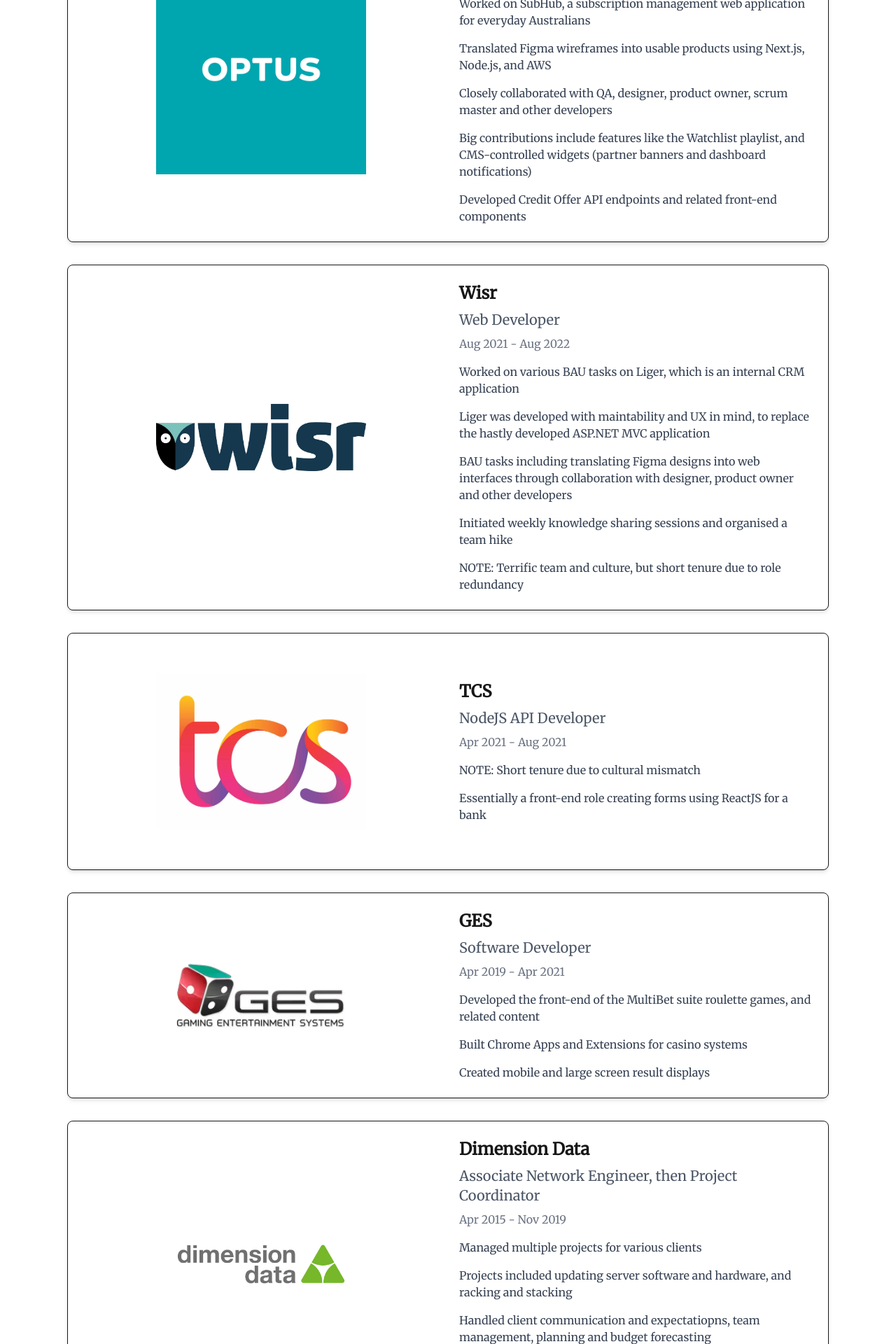
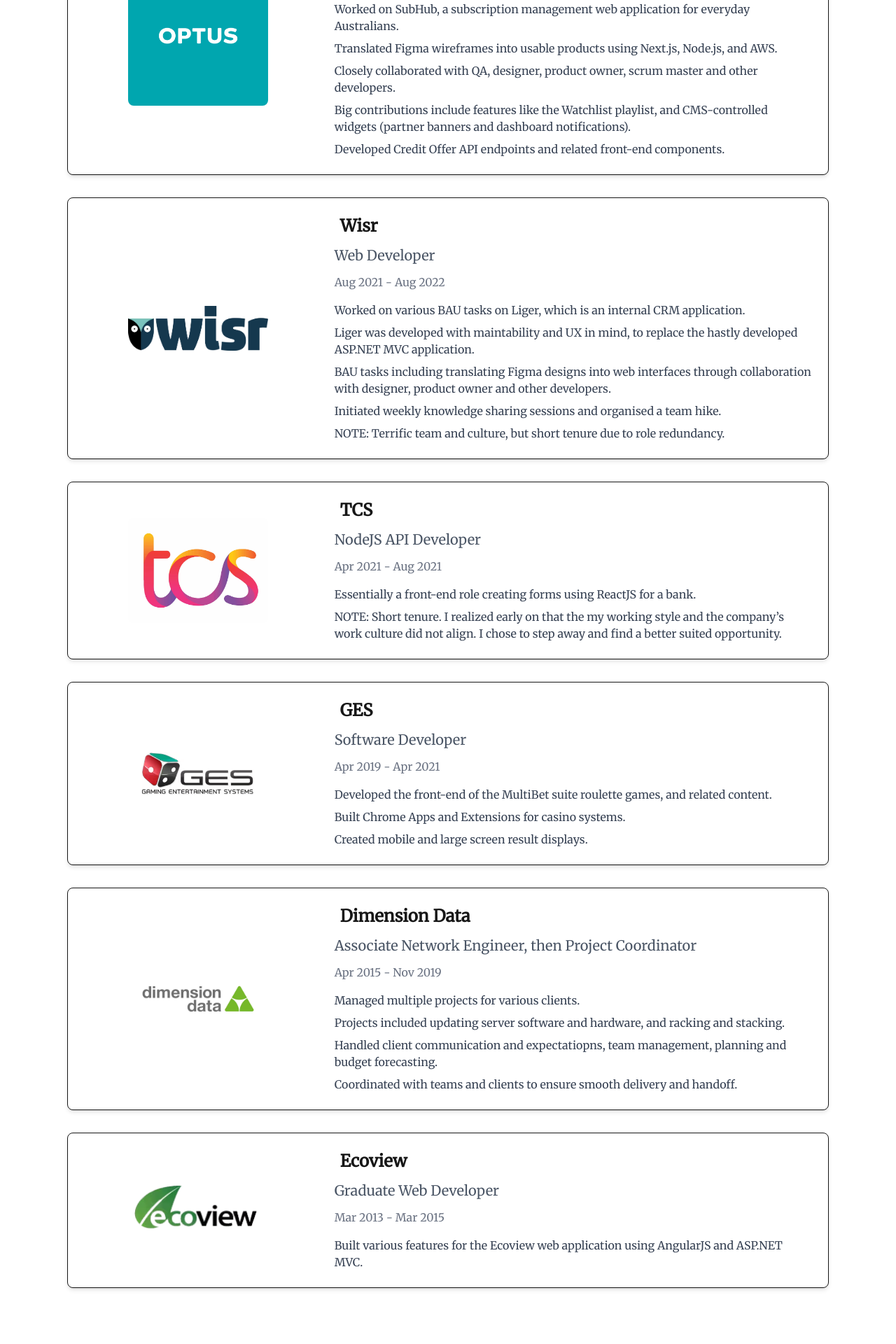
Before and after one commit to danCoda/resume, a Next.js app: page /experience in a window 1280 px wide. Shown: the part 380-2300 px from the top of the page at 70% size. After the commit the page ends 2252 px from the top, so only its background shows below. Built offline with nearby package versions, Linux system fonts and the light colour scheme.

Commit message:
Improve styling in Experience

```diff
--- /dev/null
+++ b/app/components/experience-description.tsx
@@ -0,0 +1,34 @@
+import Link from "next/link";
+
+export const ExperienceDescription = ({
+  company,
+}: {
+  company: {
+    link: string;
+    name: string;
+    role: string;
+    period: string;
+    description: Array<string>;
+  };
+}) => {
+  return (
+    <>
+      <h2 className="text-2xl font-semibold">
+        <Link href={company?.link}>
+          <span className="duration-300 hover:bg-red-200 hover:rounded-xl inline-block px-2">
+            {company.name}
+          </span>
+        </Link>
+      </h2>
+      <h3 className="text-xl text-gray-600">{company.role}</h3>
+      <p className="text-gray-500 mb-4">{company.period}</p>
+      <div className="space-y-2">
+        {company.description.map((desc, i) => (
+          <p key={i} className="text-gray-700">
+            {desc}
+          </p>
+        ))}
+      </div>
+    </>
+  );
+};
--- a/app/components/navbar-desktop-menu.tsx
+++ b/app/components/navbar-desktop-menu.tsx
@@ -1,5 +1,5 @@
 import { navbarLinks } from "../constants";
-import NavbarLink from "./navbar-link";
+import { NavbarLink } from "./navbar-link";
 
 type NavbarDesktopMenuProps = Pick<
   React.HTMLAttributes<HTMLDivElement>,
--- a/app/components/navbar-link.tsx
+++ b/app/components/navbar-link.tsx
@@ -5,8 +5,6 @@
     title: string;
   };
 
-const NavbarLink = ({ title, ...rest }: NavbarLinkProps) => {
+export const NavbarLink = ({ title, ...rest }: NavbarLinkProps) => {
   return <Link {...rest}>{title}</Link>;
 };
-
-export default NavbarLink;
--- a/app/components/navbar-mobile-menu.tsx
+++ b/app/components/navbar-mobile-menu.tsx
@@ -1,5 +1,5 @@
 import { navbarLinks } from "../constants";
-import NavbarLink from "./navbar-link";
+import { NavbarLink } from "./navbar-link";
 
 type NavbarMobileMenuProps = Pick<
   React.HTMLAttributes<HTMLDivElement>,
--- a/app/constants.ts
+++ b/app/constants.ts
@@ -1,4 +1,5 @@
 import { NavbarLinkProps } from "./components/navbar-link";
+import { Company } from "./types";
 
 export const metadataCopyText = {
   rootLayout: {
@@ -15,25 +16,25 @@
     title: "Home",
     href: "/",
   },
-  {
+  /*   {
     title: "About",
     href: "/about",
   },
   {
     title: "Resume",
     href: "/resume",
-  },
+  }, */
   {
     title: "Experience",
     href: "/experience",
   },
-  {
+  /*   {
     title: "Contact",
     href: "/contact",
-  },
+  }, */
 ];
 
-export const companiesCopyText = [
+export const companiesCopyText: Array<Company> = [
   {
     name: "Optus",
     logo: "/companies/logos/optus.avif",
@@ -42,11 +43,11 @@
     period: "Dec 2022 - Dec 2024",
     link: "https://subhub.optus.com.au/",
     description: [
-      "Worked on SubHub, a subscription management web application for everyday Australians",
-      "Translated Figma wireframes into usable products using Next.js, Node.js, and AWS",
-      "Closely collaborated with QA, designer, product owner, scrum master and other developers",
-      "Big contributions include features like the Watchlist playlist, and CMS-controlled widgets (partner banners and dashboard notifications)",
-      "Developed Credit Offer API endpoints and related front-end components",
+      "Worked on SubHub, a subscription management web application for everyday Australians.",
+      "Translated Figma wireframes into usable products using Next.js, Node.js, and AWS.",
+      "Closely collaborated with QA, designer, product owner, scrum master and other developers.",
+      "Big contributions include features like the Watchlist playlist, and CMS-controlled widgets (partner banners and dashboard notifications).",
+      "Developed Credit Offer API endpoints and related front-end components.",
     ],
   },
   {
@@ -57,11 +58,11 @@
     period: "Aug 2021 - Aug 2022",
     link: "https://wisr.com.au/",
     description: [
-      "Worked on various BAU tasks on Liger, which is an internal CRM application",
-      "Liger was developed with maintability and UX in mind, to replace the hastly developed ASP.NET MVC application",
-      "BAU tasks including translating Figma designs into web interfaces through collaboration with designer, product owner and other developers",
-      "Initiated weekly knowledge sharing sessions and organised a team hike",
-      "NOTE: Terrific team and culture, but short tenure due to role redundancy"
+      "Worked on various BAU tasks on Liger, which is an internal CRM application.",
+      "Liger was developed with maintability and UX in mind, to replace the hastly developed ASP.NET MVC application.",
+      "BAU tasks including translating Figma designs into web interfaces through collaboration with designer, product owner and other developers.",
+      "Initiated weekly knowledge sharing sessions and organised a team hike.",
+      "NOTE: Terrific team and culture, but short tenure due to role redundancy.",
     ],
   },
   {
@@ -72,8 +73,8 @@
     period: "Apr 2021 - Aug 2021",
     link: "https://www.tcs.com/who-we-are/worldwide/anz",
     description: [
-      "NOTE: Short tenure due to cultural mismatch",
-      "Essentially a front-end role creating forms using ReactJS for a bank",
+      "Essentially a front-end role creating forms using ReactJS for a bank.",
+      "NOTE: Short tenure. I realized early on that the my working style and the company’s work culture did not align. I chose to step away and find a better suited opportunity.",
     ],
   },
   {
@@ -84,9 +85,9 @@
     period: "Apr 2019 - Apr 2021",
     link: "https://www.gentsys.com/multibet",
     description: [
-      "Developed the front-end of the MultiBet suite roulette games, and related content",
-      "Built Chrome Apps and Extensions for casino systems",
-      "Created mobile and large screen result displays",
+      "Developed the front-end of the MultiBet suite roulette games, and related content.",
+      "Built Chrome Apps and Extensions for casino systems.",
+      "Created mobile and large screen result displays.",
     ],
   },
   {
@@ -97,10 +98,10 @@
     period: "Apr 2015 - Nov 2019",
     link: "https://services.global.ntt/en-us/",
     description: [
-      "Managed multiple projects for various clients",
-      "Projects included updating server software and hardware, and racking and stacking",
-      "Handled client communication and expectatiopns, team management, planning and budget forecasting",
-      "Coordinated with teams and clients to ensure smooth delivery and handoff",
+      "Managed multiple projects for various clients.",
+      "Projects included updating server software and hardware, and racking and stacking.",
+      "Handled client communication and expectatiopns, team management, planning and budget forecasting.",
+      "Coordinated with teams and clients to ensure smooth delivery and handoff.",
     ],
   },
   {
@@ -111,7 +112,7 @@
     period: "Mar 2013 - Mar 2015",
     link: "https://eco-view.com.au/",
     description: [
-      "Built various features for the Ecoview web application using AngularJS and ASP.NET MVC",
+      "Built various features for the Ecoview web application using AngularJS and ASP.NET MVC.",
     ],
   },
 ];
--- a/app/experience/page.tsx
+++ b/app/experience/page.tsx
@@ -2,6 +2,8 @@
 import React from "react";
 import Image from "next/image";
 import { companiesCopyText } from "../constants";
+import Link from "next/link";
+import { ExperienceDescription } from "../components/experience-description";
 
 export const metadata: Metadata = {
   title: "Projects",
@@ -16,28 +18,22 @@
           <div
             key={index}
             id={company.name.toLowerCase()}
-            className="grid grid-cols-1 md:grid-cols-2 gap-8 p-6 border rounded-lg shadow-md bg-white scroll-mt-24"
+            className="grid grid-cols-1 md:grid-cols-3 gap-8 p-6 border rounded-lg shadow-md bg-white scroll-mt-24"
           >
-            <div className="flex items-center justify-center p-8">
-              <Image
-                src={company.logo}
-                alt={`${company.name} logo`}
-                width={300}
-                height={150}
-                className="object-contain"
-              />
+            <div className={`flex items-center p-4 justify-center`}>
+              <Link href={company.link}>
+                <Image
+                  src={company.logo}
+                  alt={`${company.name} logo`}
+                  width={200}
+                  height={100}
+                  className="rounded-lg transition-all duration-300
+                hover:scale-105"
+                />
+              </Link>
             </div>
-            <div className="flex flex-col justify-center">
-              <h2 className="text-2xl font-semibold mb-2">{company.name}</h2>
-              <h3 className="text-xl text-gray-600 mb-2">{company.role}</h3>
-              <p className="text-gray-500 mb-4">{company.period}</p>
-              <div className="space-y-4">
-                {company.description.map((desc, i) => (
-                  <p key={i} className="text-gray-700">
-                    {desc}
-                  </p>
-                ))}
-              </div>
+            <div className="col-span-2 space-y-3">
+              <ExperienceDescription company={company} />
             </div>
           </div>
         ))}
--- /dev/null
+++ b/app/types/index.ts
@@ -0,0 +1,9 @@
+export type Company = {
+  name: string;
+  logo: string;
+  info: string;
+  role: string;
+  period: string;
+  link: string;
+  description: string[];
+};
```
